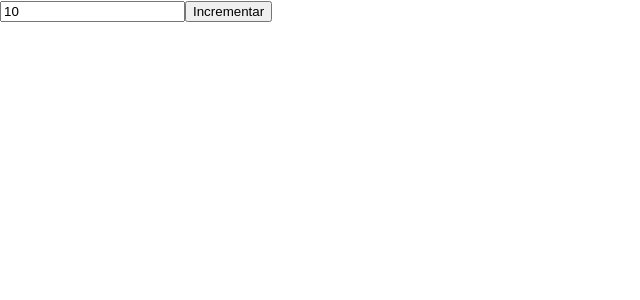
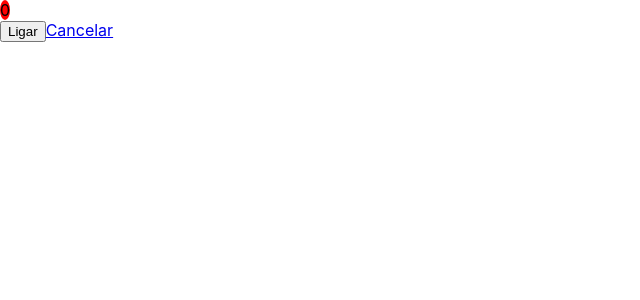
Before and after one commit to willpolitano/curso-react, a React (Create React App) app: page / in a window 1280 px wide. Shown: the top 300 px of the page, without its empty margins (0-640 px from the left). Built offline with nearby package versions, Linux system fonts and the light colour scheme; the HTML template or start-up script is replaced by a standard one.

Commit message:
Manipulando eventos

```diff
--- a/src/App.jsx
+++ b/src/App.jsx
@@ -1,12 +1,17 @@
 import React, { useState } from 'react'
-import Numero from './Componentes/Numero'
+
+import Led from './Componentes/Led'
+
+import './index.css'
 
 const App = () => {
 
-    const [num, setNum] = useState(10);
+    const [ligado, setLigado] = useState(false)
 
     return  (
-        <Numero num={num} setNum={setNum} />
+        <>
+            <Led ligado={ligado} setLigado={setLigado}/>
+        </>
     )
 }
 
--- /dev/null
+++ b/src/Componentes/Led.jsx
@@ -0,0 +1,26 @@
+import React from 'react'
+
+const Led = (props) => {
+
+    const cancelar = (obj) => {
+        obj.preventDefault();
+        return alert()
+    }
+
+    return  (
+        <>
+            <span className={props.ligado ? 'ligado' : 'desligado'}>0</span><br/>
+            <button onClick={() => props.setLigado(!props.ligado)}>{!props.ligado ? 'Ligar' : 'Desligar'}</button>
+
+            <a
+                href="http://Teste"
+                target="_blank"
+                onClick={(e) => cancelar(e)}
+            >
+                Cancelar
+            </a>
+        </>
+    )
+}
+
+export default Led
--- a/src/Componentes/Numero.jsx
+++ /dev/null
@@ -1,12 +0,0 @@
-import React from 'react'
-
-const Numero = (props) => {
-    return (
-        <>
-            <input type="text" value={props.num}/>
-            <button onClick={() => props.setNum(props.num + 10)}>Incrementar</button>
-        </>
-    )
-}
-
-export default Numero
--- a/src/index.css
+++ b/src/index.css
@@ -11,3 +11,13 @@ code {
   font-family: source-code-pro, Menlo, Monaco, Consolas, 'Courier New',
     monospace;
 }
+
+.ligado {
+  border-radius: 100%;
+  background-color: chartreuse;
+}
+
+.desligado {
+  border-radius: 100%;
+  background-color: red;
+}
```
